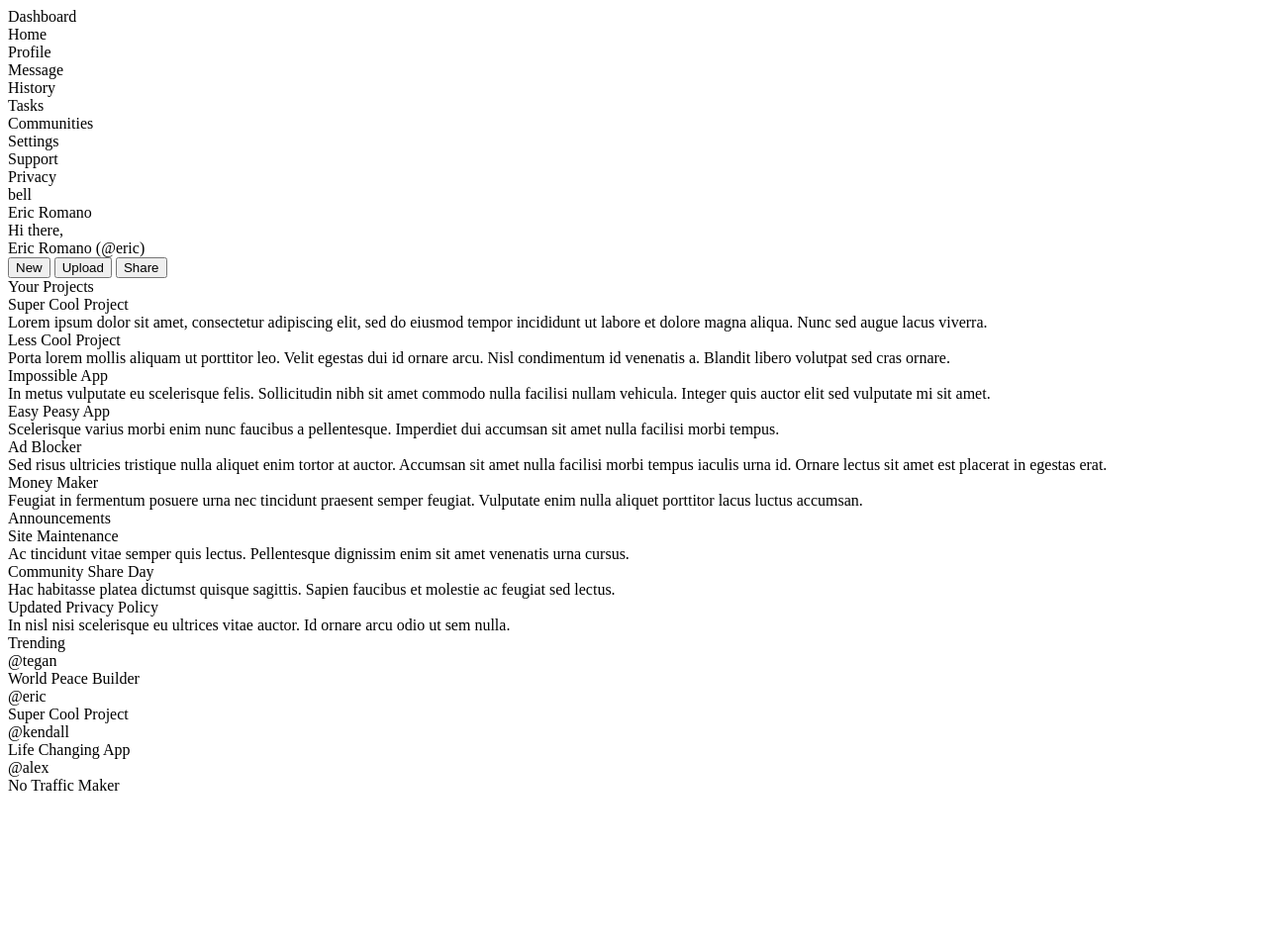
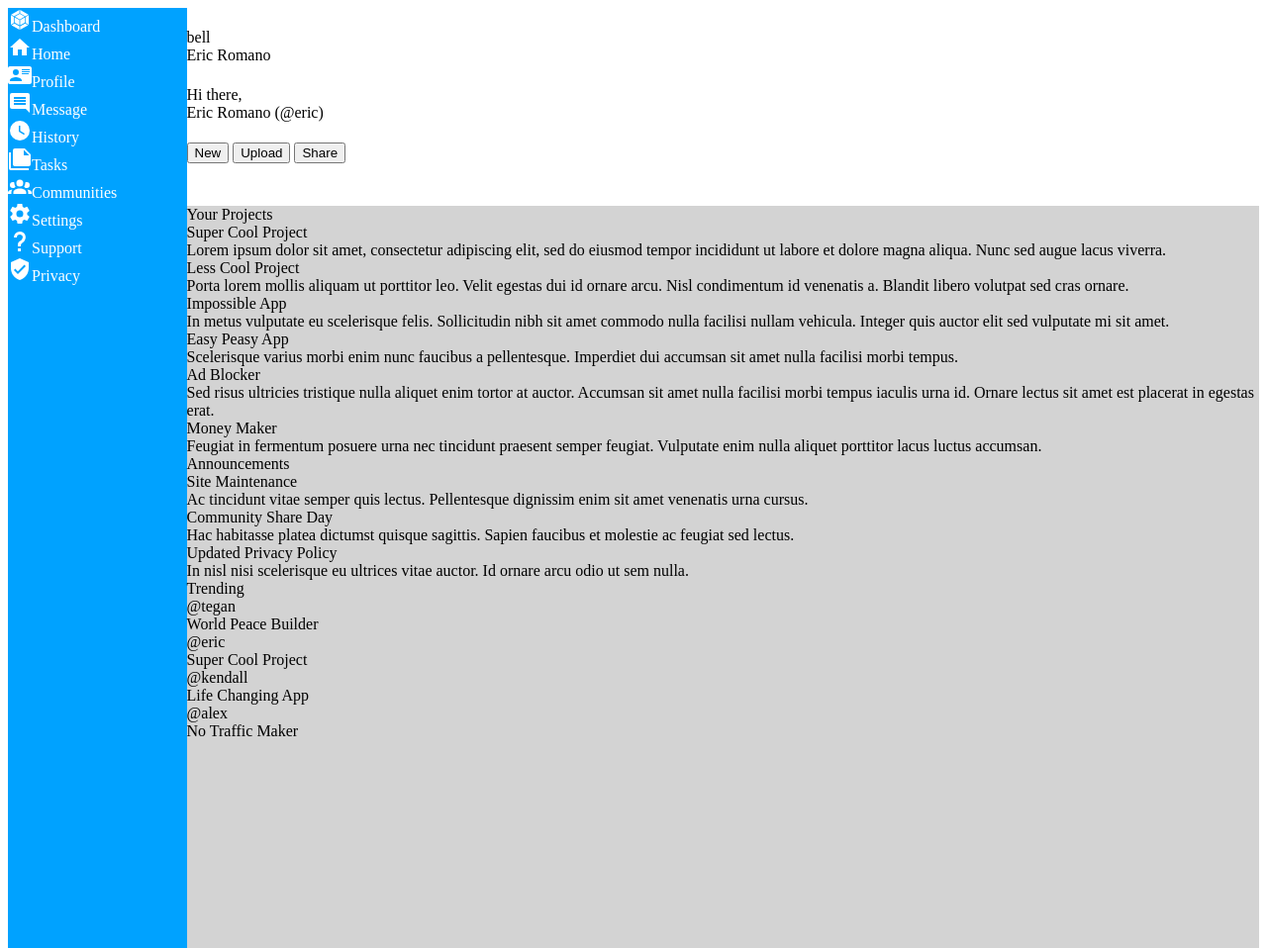
Before and after one commit to ecr1980/admin_dashboard, a plain HTML site: page index.html in a window 1280 px wide. Shown: the whole page at 99% size. Before the commit the page ends 811 px from the top, so only its background shows below. Drawn offline with Linux system fonts and the light colour scheme.

Commit message:
Icons added to sidebar.

```diff
--- a/index.html
+++ b/index.html
@@ -4,25 +4,46 @@
   <meta charset="UTF-8">
   <meta http-equiv="X-UA-Compatible" content="IE=edge">
   <meta name="viewport" content="width=device-width, initial-scale=1.0">
+  <link rel="stylesheet" href="assets/style.css">
   <title>Admin Dashboard</title>
 
 </head>
 <body>
   <div class="main_page">
     <div class="sidebar">
-      <div>Dashboard</div>
+      <div><svg style="width:24px;height:24px" viewBox="0 0 24 24">
+        <path fill="currentColor" d="M20.45 17.39L12.36 21.97V18.4L17.4 15.63L20.45 17.39M21 16.89V7.31L18.04 9V15.18L21 16.89M3.55 17.39L11.64 21.96V18.4L6.6 15.63L3.55 17.39M3 16.89V7.31L5.96 9V15.18L3 16.89M3.35 6.69L11.64 2V5.45L6.33 8.37L6.28 8.39L3.35 6.69M20.65 6.69L12.36 2V5.45L17.67 8.38L17.71 8.4L20.65 6.69M11.64 17.59L6.67 14.85V9.44L11.64 12.31V17.59M12.36 17.59L17.33 14.86V9.44L12.36 12.31V17.59M7 8.81L12 6.06L17 8.81L12 11.69L7 8.81Z" />
+    </svg>Dashboard</div>
       <div class="work_links">
-        <div>Home</div>
-        <div>Profile</div>
-        <div>Message</div>
-        <div>History</div>
-        <div>Tasks</div>
-        <div>Communities</div>
+        <div><svg style="width:24px;height:24px" viewBox="0 0 24 24">
+          <path fill="currentColor" d="M10,20V14H14V20H19V12H22L12,3L2,12H5V20H10Z" />
+          </svg>Home</div>
+        <div><svg style="width:24px;height:24px" viewBox="0 0 24 24">
+          <path fill="currentColor" d="M2,3H22C23.05,3 24,3.95 24,5V19C24,20.05 23.05,21 22,21H2C0.95,21 0,20.05 0,19V5C0,3.95 0.95,3 2,3M14,6V7H22V6H14M14,8V9H21.5L22,9V8H14M14,10V11H21V10H14M8,13.91C6,13.91 2,15 2,17V18H14V17C14,15 10,13.91 8,13.91M8,6A3,3 0 0,0 5,9A3,3 0 0,0 8,12A3,3 0 0,0 11,9A3,3 0 0,0 8,6Z" />
+          </svg>Profile</div>
+        <div><svg style="width:24px;height:24px" viewBox="0 0 24 24">
+          <path fill="currentColor" d="M18,8H6V6H18V8M18,11H6V9H18V11M18,14H6V12H18V14M22,4A2,2 0 0,0 20,2H4A2,2 0 0,0 2,4V16A2,2 0 0,0 4,18H18L22,22V4Z" />
+          </svg>Message</div>
+        <div><svg style="width:24px;height:24px" viewBox="0 0 24 24">
+          <path fill="currentColor" d="M12,2A10,10 0 0,0 2,12A10,10 0 0,0 12,22A10,10 0 0,0 22,12A10,10 0 0,0 12,2M16.2,16.2L11,13V7H12.5V12.2L17,14.9L16.2,16.2Z" />
+          </svg>History</div>
+        <div><svg style="width:24px;height:24px" viewBox="0 0 24 24">
+          <path fill="currentColor" d="M16,9H21.5L16,3.5V9M7,2H17L23,8V18A2,2 0 0,1 21,20H7C5.89,20 5,19.1 5,18V4A2,2 0 0,1 7,2M3,6V22H21V24H3A2,2 0 0,1 1,22V6H3Z" />
+          </svg>Tasks</div>
+        <div><svg style="width:24px;height:24px" viewBox="0 0 24 24">
+          <path fill="currentColor" d="M12,5.5A3.5,3.5 0 0,1 15.5,9A3.5,3.5 0 0,1 12,12.5A3.5,3.5 0 0,1 8.5,9A3.5,3.5 0 0,1 12,5.5M5,8C5.56,8 6.08,8.15 6.53,8.42C6.38,9.85 6.8,11.27 7.66,12.38C7.16,13.34 6.16,14 5,14A3,3 0 0,1 2,11A3,3 0 0,1 5,8M19,8A3,3 0 0,1 22,11A3,3 0 0,1 19,14C17.84,14 16.84,13.34 16.34,12.38C17.2,11.27 17.62,9.85 17.47,8.42C17.92,8.15 18.44,8 19,8M5.5,18.25C5.5,16.18 8.41,14.5 12,14.5C15.59,14.5 18.5,16.18 18.5,18.25V20H5.5V18.25M0,20V18.5C0,17.11 1.89,15.94 4.45,15.6C3.86,16.28 3.5,17.22 3.5,18.25V20H0M24,20H20.5V18.25C20.5,17.22 20.14,16.28 19.55,15.6C22.11,15.94 24,17.11 24,18.5V20Z" />
+          </svg>Communities</div>
       </div>
       <div class="support_links">
-        <div>Settings</div>
-        <div>Support</div>
-        <div>Privacy</div>
+        <div><svg style="width:24px;height:24px" viewBox="0 0 24 24">
+          <path fill="currentColor" d="M12,15.5A3.5,3.5 0 0,1 8.5,12A3.5,3.5 0 0,1 12,8.5A3.5,3.5 0 0,1 15.5,12A3.5,3.5 0 0,1 12,15.5M19.43,12.97C19.47,12.65 19.5,12.33 19.5,12C19.5,11.67 19.47,11.34 19.43,11L21.54,9.37C21.73,9.22 21.78,8.95 21.66,8.73L19.66,5.27C19.54,5.05 19.27,4.96 19.05,5.05L16.56,6.05C16.04,5.66 15.5,5.32 14.87,5.07L14.5,2.42C14.46,2.18 14.25,2 14,2H10C9.75,2 9.54,2.18 9.5,2.42L9.13,5.07C8.5,5.32 7.96,5.66 7.44,6.05L4.95,5.05C4.73,4.96 4.46,5.05 4.34,5.27L2.34,8.73C2.21,8.95 2.27,9.22 2.46,9.37L4.57,11C4.53,11.34 4.5,11.67 4.5,12C4.5,12.33 4.53,12.65 4.57,12.97L2.46,14.63C2.27,14.78 2.21,15.05 2.34,15.27L4.34,18.73C4.46,18.95 4.73,19.03 4.95,18.95L7.44,17.94C7.96,18.34 8.5,18.68 9.13,18.93L9.5,21.58C9.54,21.82 9.75,22 10,22H14C14.25,22 14.46,21.82 14.5,21.58L14.87,18.93C15.5,18.67 16.04,18.34 16.56,17.94L19.05,18.95C19.27,19.03 19.54,18.95 19.66,18.73L21.66,15.27C21.78,15.05 21.73,14.78 21.54,14.63L19.43,12.97Z" />
+          </svg>Settings</div>
+        <div><svg style="width:24px;height:24px" viewBox="0 0 24 24">
+          <path fill="currentColor" d="M10,19H13V22H10V19M12,2C17.35,2.22 19.68,7.62 16.5,11.67C15.67,12.67 14.33,13.33 13.67,14.17C13,15 13,16 13,17H10C10,15.33 10,13.92 10.67,12.92C11.33,11.92 12.67,11.33 13.5,10.67C15.92,8.43 15.32,5.26 12,5A3,3 0 0,0 9,8H6A6,6 0 0,1 12,2Z" />
+          </svg>Support</div>
+        <div><svg style="width:24px;height:24px" viewBox="0 0 24 24">
+          <path fill="currentColor" d="M10,17L6,13L7.41,11.59L10,14.17L16.59,7.58L18,9M12,1L3,5V11C3,16.55 6.84,21.74 12,23C17.16,21.74 21,16.55 21,11V5L12,1Z" />
+          </svg>Privacy</div>
       </div>
     </div>
     <div class="header">
```
